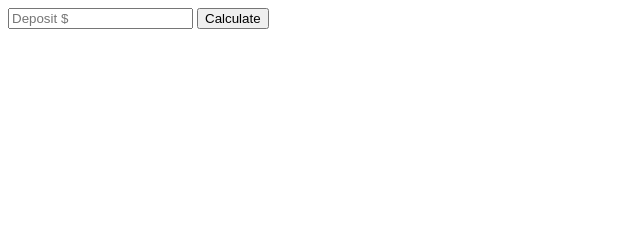
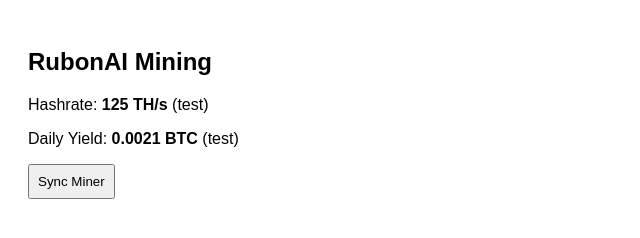
Before and after one commit to CryptolordUg/Cedars-of-Wealth, a plain HTML site: page dashboard/rubonai-mining.html in a window 1280 px wide. Shown: the whole page, without its empty margins (0-640 px from the left). Drawn offline with Linux system fonts and the light colour scheme.

Commit message:
Update rubonai-mining.html

```diff
--- a/dashboard/rubonai-mining.html
+++ b/dashboard/rubonai-mining.html
@@ -1,13 +1,7 @@
-<div id="calc">
-  <input id="depAmt" type="number" placeholder="Deposit $" />
-  <button onclick="calcDep()">Calculate</button>
-  <div id="calcOut"></div>
-</div>
-<script>
-function calcDep(){
-  const amt = parseFloat(document.getElementById('depAmt').value||0);
-  const boosted = amt*1.7;
-  document.getElementById('calcOut').innerHTML =
-    `Boosted (70%): $${boosted.toFixed(2)}<br>Locked: 200 years<br>200y projection: $${(amt*Math.pow(1.7,200)).toExponential(2)}`;
-}
-</script>
+<!DOCTYPE html><html><head><meta charset="utf-8"><meta name="viewport" content="width=device-width,initial-scale=1"><title>RubonAI Mining</title></head>
+<body style="font-family:sans-serif;padding:20px">
+<h2>RubonAI Mining</h2>
+<p>Hashrate: <b>125 TH/s</b> (test)</p>
+<p>Daily Yield: <b>0.0021 BTC</b> (test)</p>
+<button onclick="alert('Miner sync test OK')" style="padding:8px">Sync Miner</button>
+</body></html>
```
